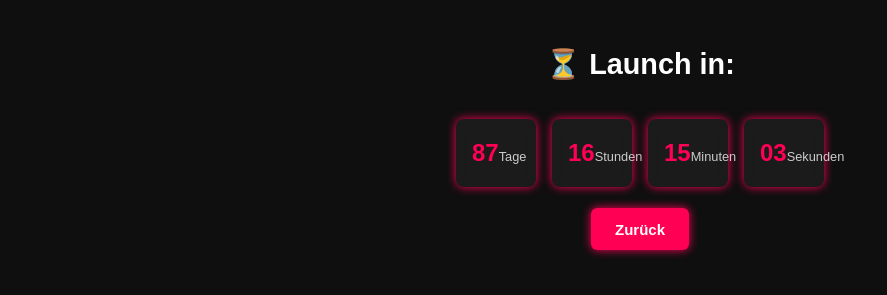
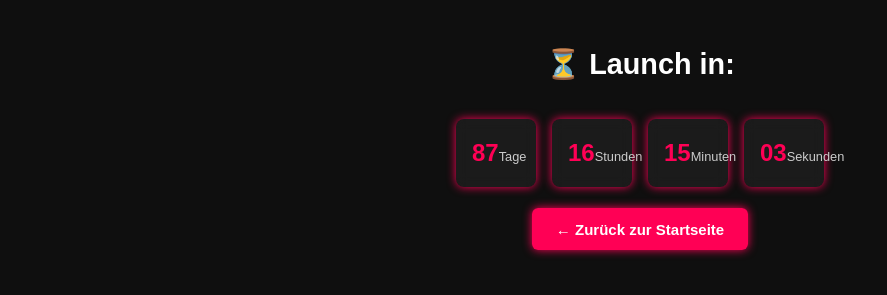
Before and after one commit to rbvisions/rbsite, a plain HTML site: page countdown.html in a window 1280 px wide. Shown: the part 59-354 px from the top of the page, without its empty margins (0-887 px from the left). Drawn offline with Linux system fonts and the light colour scheme.

Commit message:
Update countdown.html

```diff
--- a/countdown.html
+++ b/countdown.html
@@ -17,7 +17,7 @@
       <div class="flip-unit"><span id="minutes">00</span><label>Minuten</label></div>
       <div class="flip-unit"><span id="seconds">00</span><label>Sekunden</label></div>
     </div>
-    <a href="index.html" class="btn-primary">Zurück</a>
+    <a href="index.html" class="btn-primary">← Zurück zur Startseite</a>
   </main>
 </body>
 </html>
```
